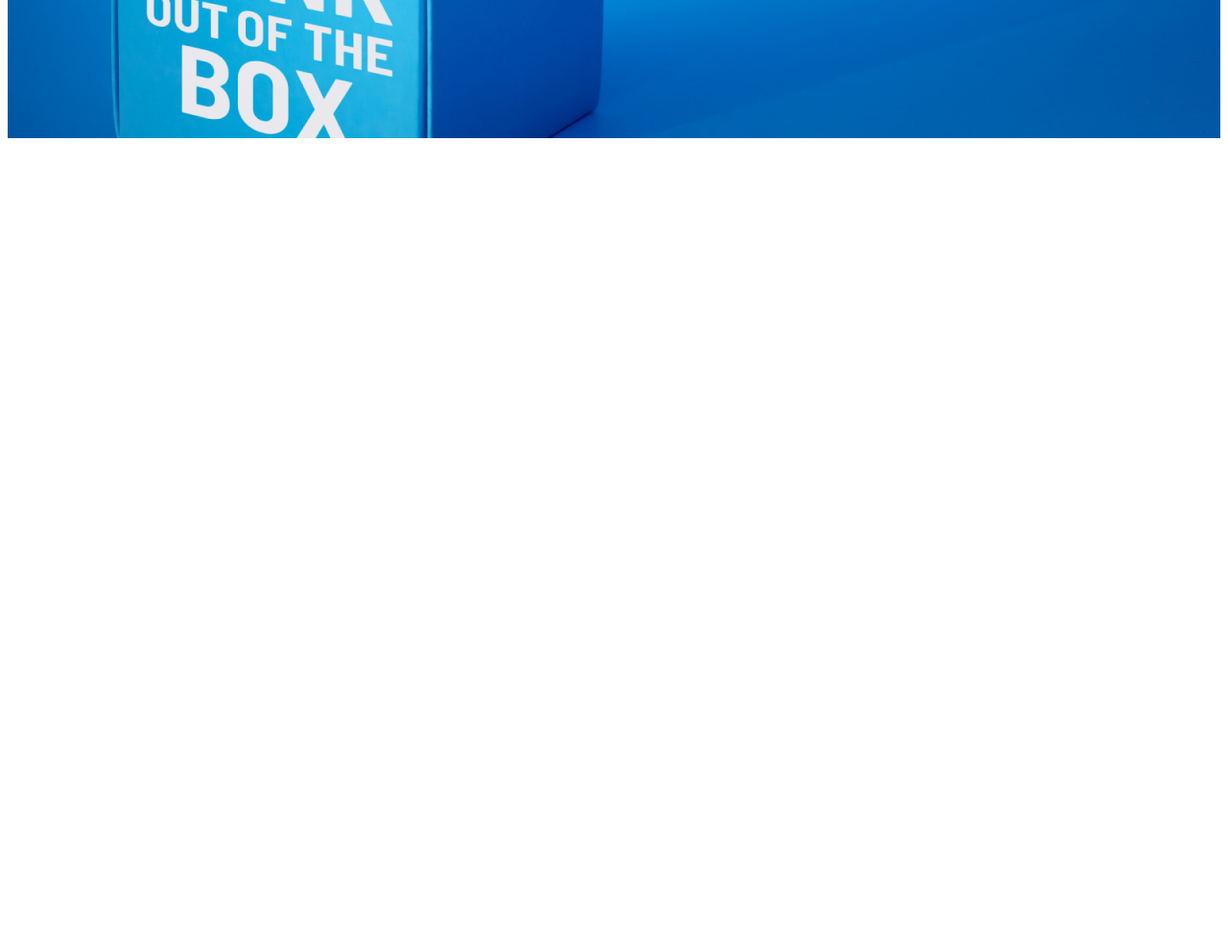
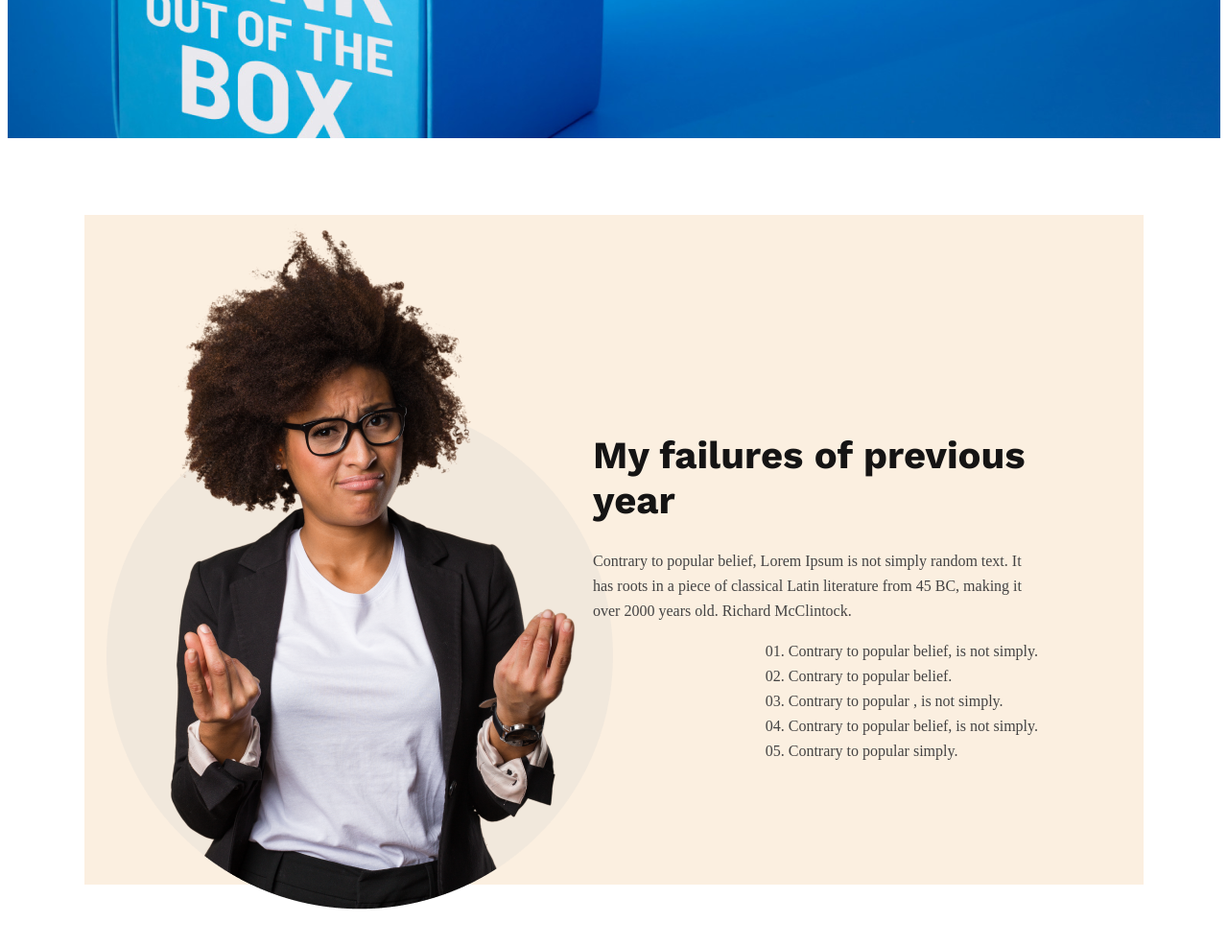
Before and after one commit to sabbir2024/new-year-protflio, a plain HTML site: page index.html in a window 1280 px wide. Shown: the part 500-1486 px from the top of the page at 96% size. Before the commit the page ends 800 px from the top, so only its background shows below. Drawn offline with nearby package versions, Linux system fonts and the light colour scheme.

Commit message:
commit about added about section

```diff
--- a/index.html
+++ b/index.html
@@ -27,7 +27,22 @@
         </div>
     </header>
     <main>
-
+        <div class="about-containar">
+            <div class="about-image">
+                <img src="images/person.png" alt="parson">
+            </div>
+            <div class="about-items">
+                <h1>My failures of previous year</h1>
+                <p>Contrary to popular belief, Lorem Ipsum is not simply random text. It has roots in a piece of classical Latin literature from 45 BC, making it over 2000 years old. Richard McClintock.</p>
+                <ul>
+                    <li>Contrary to popular belief, is not simply.</li>
+                    <li>Contrary to popular belief.</li>
+                    <li>Contrary to popular , is not simply.</li>
+                    <li>Contrary to popular belief, is not simply.</li>
+                    <li>Contrary to popular simply.</li>
+                </ul>
+            </div>
+        </div>
     </main>
     <footer>
 
--- a/styles/style.css
+++ b/styles/style.css
@@ -1,4 +1,4 @@
-.header-containar{
+.header-containar {
     background-image: url('../images/banner/banner3.png');
     background-position: center;
     background-repeat: no-repeat;
@@ -6,18 +6,19 @@
     font-family: Work Sans;
 }
 
-.heder-item{
+.heder-item {
     color: #FFF;
     text-align: right;
     font-style: normal;
     padding: 40px 20px 165px 580px;
 }
 
-.heder-item > h1{
+.heder-item>h1 {
     font-weight: 700;
     font-size: 65px;
 }
-button{
+
+button {
     color: #005FAC;
     text-align: right;
     font-weight: 600;
@@ -26,3 +27,40 @@ button{
     border: none;
     padding: 15px 25px 16px 26px;
 }
+
+.about-containar{
+    background-color: rgba(250, 235, 215, 0.778);
+    display: flex;
+    justify-content: space-between;
+    margin: 80px;
+}
+
+.about-containar>.about-image {
+    width: 300px;
+    height: 5px;
+}
+
+.about-items{
+    justify-items: right;
+    padding: 200px 110px 110px 230px;
+}
+.about-items>h1 {
+    color: #151414;
+    font-family: Work Sans;
+    font-size: 40px;
+    font-style: normal;
+    font-weight: 700;
+    line-height: normal;
+}
+
+.about-items > p, ul {
+    color: #444343;
+    font-size: 16px;
+    font-style: normal;
+    font-weight: 400;
+    line-height: 26px;
+}
+
+.about-items > ul{
+    list-style-type:decimal-leading-zero ;
+}
```
